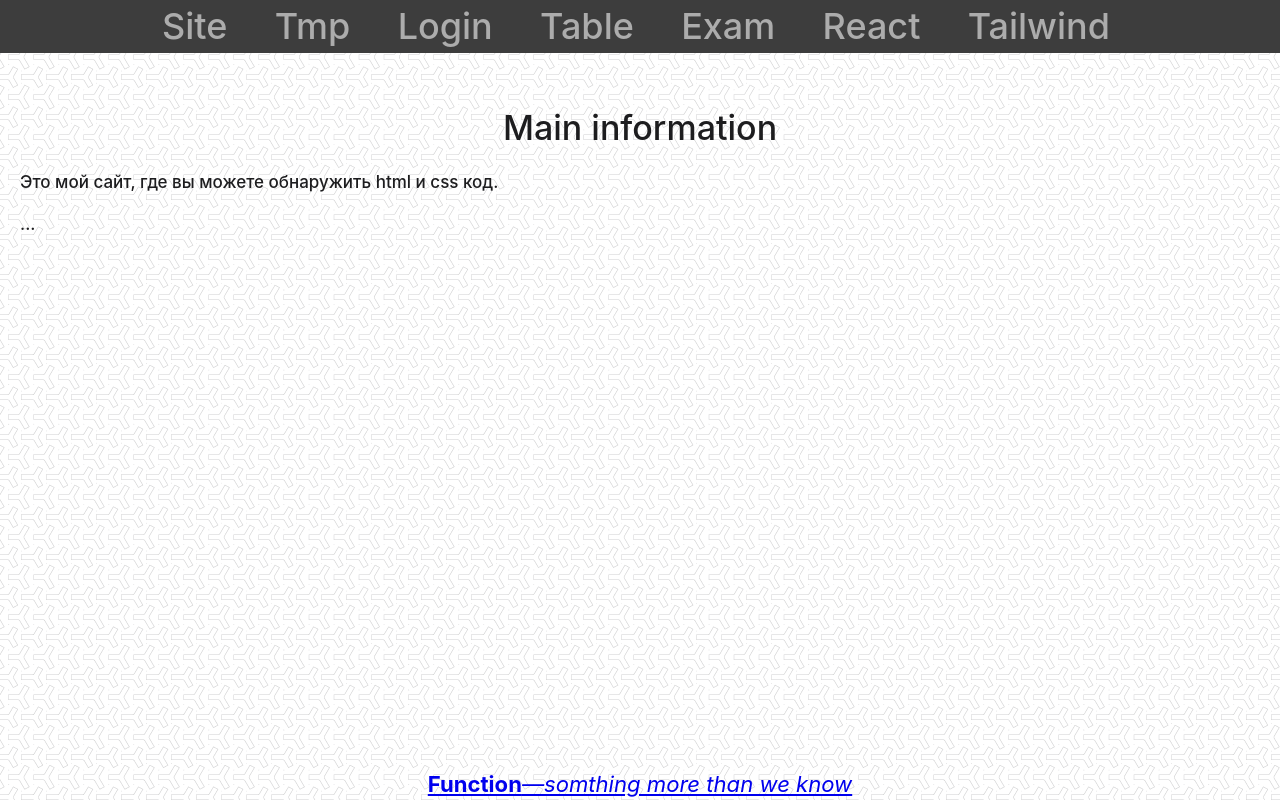
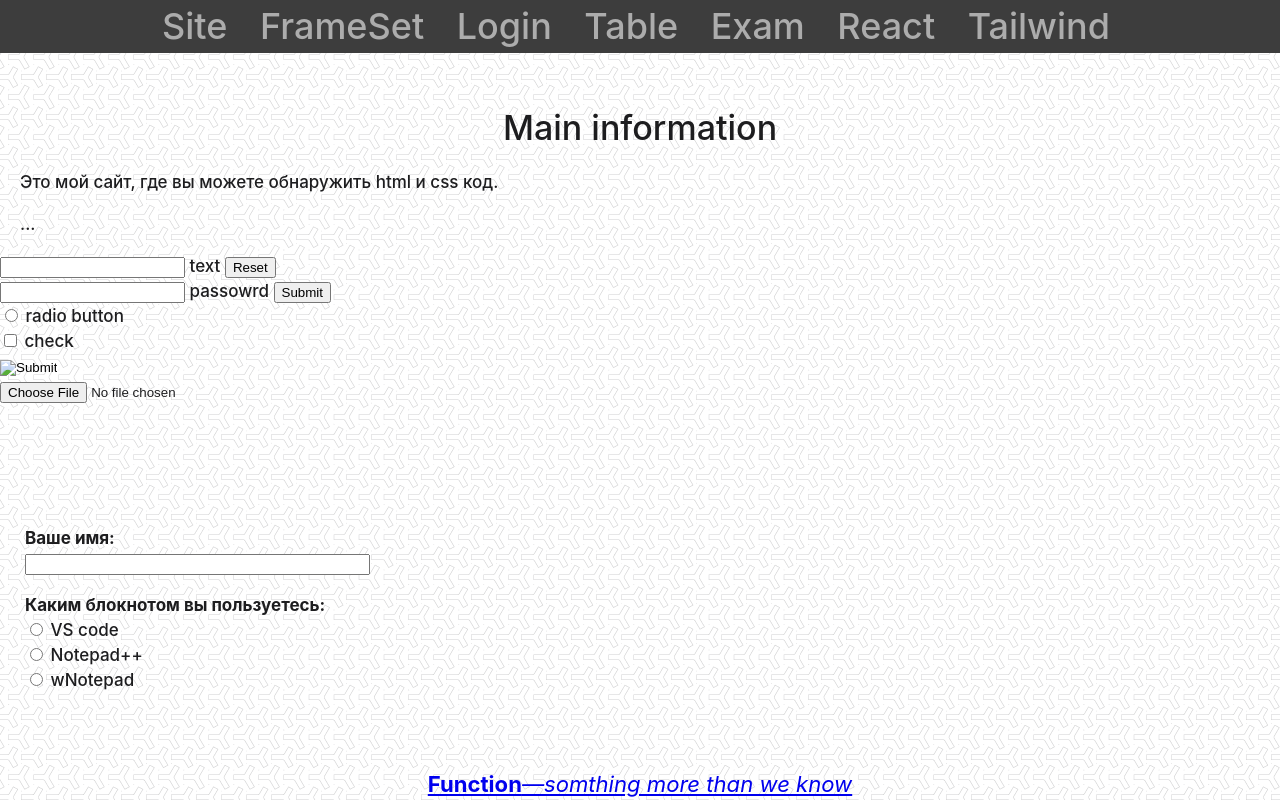
Before and after one commit to axidex/axidex.github.io, a plain HTML site: page index.html in a window 1280 px wide. Drawn offline with Linux system fonts and the light colour scheme.

Commit message:
frameset for univ

```diff
--- a/index.html
+++ b/index.html
@@ -18,7 +18,7 @@
                 <nav class="menu">
                     <ul>
                         <li><a href="site.html">Site</a></li>
-                        <li><a href="tmp.html">Tmp</a></li>
+                        <li><a href="frameSet.html">FrameSet</a></li>
                         <li><a href="javascript:login('show');">Login</a></li>
                         <li><a href="Table.html">Table</a></li>
                         <li><a href="exam/exam.html">Exam</a></li>
@@ -48,5 +48,37 @@
             <p>...</p>
         </main>
         <div class=footer><a href="#begin"><b>Function</b><dfn>&mdash;somthing more than we know</dfn></a></div>
+
+        <div>
+            <input type="text"> text
+            <input type="reset">
+        </div>
+        <div>
+            <input type="password"> passowrd
+            <input type="submit">
+        </div>
+        <div>
+            <input type="radio"> radio button
+        </div>
+        <div>
+            <input type="checkbox"> check
+        </div>
+        <div>
+            <input type="image">
+        </div>
+        <div>
+            <input type="file">
+        </div>
+
+        <form name="quiz" method="post" action="input1.php">
+            <p><b>Ваше имя:</b><br>
+                <input type="text" size="40">
+            </p>
+            <p><b>Каким блокнотом вы пользуетесь:</b><Br>
+                <input type="radio" name="Note" value="vscode"> VS code<Br>
+                <input type="radio" name="Note" value="Notepad++"> Notepad++ <Br>
+                <input type="radio" name="Note" value="Windows notepad"> wNotepad<Br>
+            </p>
+        </form>
     </body>
 </html>
--- a/styles/index.css
+++ b/styles/index.css
@@ -102,3 +102,13 @@ nav ul {
     visibility: hidden;
 }
 /*#######################################*/
+
+form {
+    padding-top: 100px;
+}
+body form {
+    margin: 5px;
+}
+body div {
+    margin: 5 px;
+}
```
Also changed, not shown: frameSet.html (added, +17 -0 lines), frames/frame1.html (added, +2 -0 lines), frames/frame2.html (added, +2 -0 lines), site.html (+2 -2 lines), tmp.html (deleted, +0 -13 lines), 1 other file.
